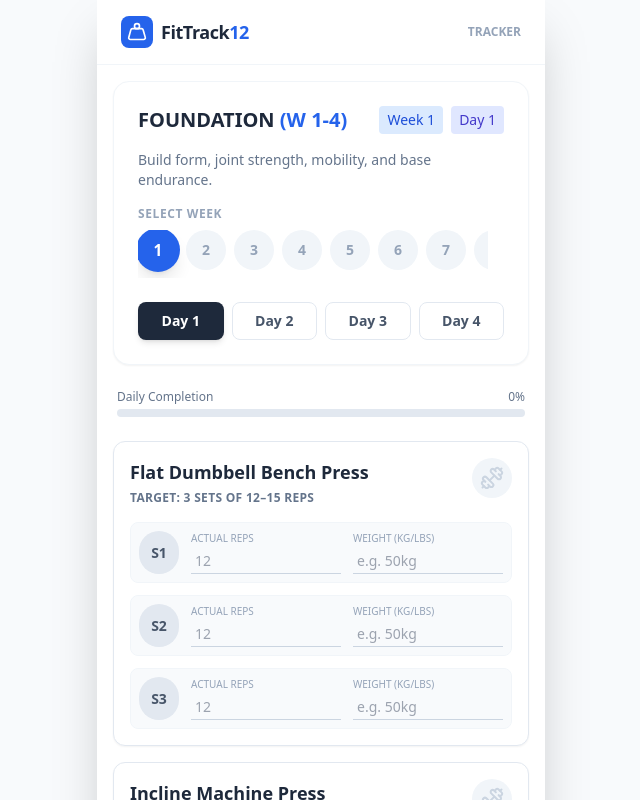
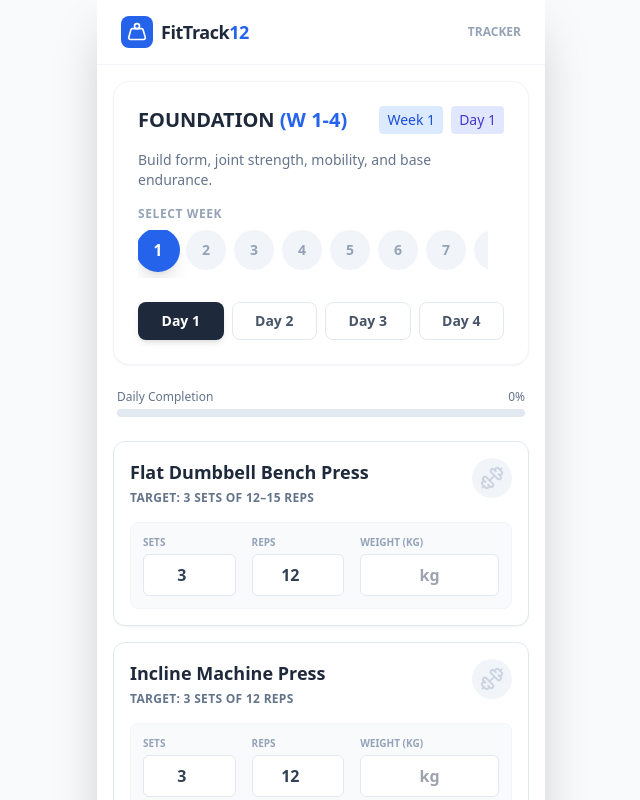
Before and after one commit to ashimsardar/exercise-app, a React (Vite) app: page / in a window 1280 px wide. Shown: the top 800 px of the page, without its empty margins (319-959 px from the left). Built offline with nearby package versions, Linux system fonts and the light colour scheme.

Commit message:
Simplify logging UI: Batch log sets, reps, and weight

```diff
--- a/src/App.jsx
+++ b/src/App.jsx
@@ -325,31 +325,31 @@ function WorkoutTracker() {
     );
 
     // --- Actions ---
-    const saveSetLog = (exId, setIndex, actualReps, weight) => {
+    // Batch Log Update
+    const updateBatchLog = (exId, setsInput, repsInput, weightInput) => {
         const logId = `w${currentWeek}-d${currentDay}-${exId}`;
 
         setLogs(prevLogs => {
-            // Get current log or initialize sets array
-            const currentLog = prevLogs[logId] || { sets: [] };
-            const currentSets = [...(currentLog.sets || [])];
+            const setsCount = parseInt(setsInput) || 0;
+            const repsCount = parseInt(repsInput) || 0;
 
-            // Update the specific set
-            currentSets[setIndex] = {
-                actualReps: parseInt(actualReps) || 0,
-                weight: weight,
-                completed: !!(actualReps || weight) // Mark as completed if any data is entered
-            };
-
-            const filteredSets = currentSets;
+            // Create new sets array based on batch input
+            const newSets = [];
+            for (let i = 0; i < setsCount; i++) {
+                newSets.push({
+                    actualReps: repsCount,
+                    weight: weightInput,
+                    completed: !!(repsCount && weightInput)
+                });
+            }
 
             const newData = {
                 week: currentWeek,
                 day: currentDay,
                 exerciseId: exId,
                 timestamp: new Date().toISOString(),
-                sets: filteredSets,
-                // The exercise is fully completed if the number of logged sets equals the target sets
-                completed: filteredSets.filter(s => s && s.completed).length >= (routine.find(ex => ex.id === exId)?.sets || 0),
+                sets: newSets,
+                completed: newSets.length >= (routine.find(ex => ex.id === exId)?.sets || 0) && newSets.every(s => s.completed),
             };
 
             const newLogs = {
@@ -481,7 +481,15 @@ function WorkoutTracker() {
                     {routine.map((ex) => {
                         const log = getLog(ex.id);
                         const isDone = log.completed;
-                        const setInputs = [...Array(ex.sets).keys()]; // Array [0, 1, 2, ...]
+
+                        // Default values for inputs
+                        const defaultSets = ex.sets;
+                        const defaultReps = parseInt(ex.reps.split('–')[0]) || 0;
+
+                        // Current values from log (take from first set if available, else defaults)
+                        const currentSetsVal = log.sets.length > 0 ? log.sets.length : defaultSets;
+                        const currentRepsVal = log.sets.length > 0 ? log.sets[0].actualReps : defaultReps;
+                        const currentWeightVal = log.sets.length > 0 ? log.sets[0].weight : '';
 
                         return (
                             <div
@@ -511,51 +519,44 @@ function WorkoutTracker() {
                                         </div>
                                     </div>
 
-                                    {/* Sets Grid */}
-                                    <div className="space-y-3 mt-4">
-                                        {setInputs.map((setIndex) => {
-                                            const setLog = log.sets[setIndex] || {};
-                                            const setCompleted = setLog.completed;
-                                            const repsLabelId = `reps-label-${ex.id}-${setIndex}`;
-                                            const weightLabelId = `weight-label-${ex.id}-${setIndex}`;
-
-                                            return (
-                                                <div key={setIndex} className={`flex gap-3 p-2 rounded-lg border transition-colors ${setCompleted ? 'bg-white border-blue-200' : 'bg-slate-50 border-slate-100'
-                                                    }`}>
-                                                    <div className={`w-10 flex-shrink-0 flex items-center justify-center rounded-full text-sm font-bold transition-all ${setCompleted ? 'bg-blue-500 text-white' : 'bg-slate-200 text-slate-600'
-                                                        }`}>
-                                                        S{setIndex + 1}
+                                    {/* Batch Input Row */}
+                                    <div className="mt-4 bg-slate-50 p-3 rounded-lg border border-slate-100">
+                                        <div className="flex gap-4">
+                                            {/* Sets Input */}
+                                            <div className="flex-1">
+                                                <label className="block text-[10px] font-bold text-slate-400 mb-1 uppercase">Sets</label>
+                                                <input
+                                                    type="number"
+                                                    value={currentSetsVal}
+                                                    onChange={(e) => updateBatchLog(ex.id, e.target.value, currentRepsVal, currentWeightVal)}
+                                                    className="w-full text-center font-bold text-slate-700 bg-white border border-slate-200 rounded-md py-2 focus:outline-none focus:border-blue-500 focus:ring-1 focus:ring-blue-500"
+                                                />
                                             </div>
 
-                                                    {/* Actual Reps Input */}
+                                            {/* Reps Input */}
                                             <div className="flex-1">
-                                                        <label id={repsLabelId} className="block text-[10px] font-medium text-slate-400 mb-0.5 uppercase">Actual {ex.unit === 'sec' ? 'Time' : 'Reps'}</label>
+                                                <label className="block text-[10px] font-bold text-slate-400 mb-1 uppercase">{ex.unit === 'sec' ? 'Secs' : 'Reps'}</label>
                                                 <input
                                                     type="number"
-                                                            placeholder={ex.reps.split('–')[0]}
-                                                            value={setLog.actualReps || ''}
-                                                            onChange={(e) => saveSetLog(ex.id, setIndex, e.target.value, setLog.weight)}
-                                                            aria-labelledby={repsLabelId}
-                                                            className="w-full text-sm bg-transparent border-b border-slate-300 px-1 py-0.5 text-slate-800 font-medium focus:outline-none focus:border-blue-500 transition-all"
+                                                    value={currentRepsVal}
+                                                    onChange={(e) => updateBatchLog(ex.id, currentSetsVal, e.target.value, currentWeightVal)}
+                                                    className="w-full text-center font-bold text-slate-700 bg-white border border-slate-200 rounded-md py-2 focus:outline-none focus:border-blue-500 focus:ring-1 focus:ring-blue-500"
                                                 />
                                             </div>
 
                                             {/* Weight Input */}
-                                                    <div className="flex-1">
-                                                        <label id={weightLabelId} className="block text-[10px] font-medium text-slate-400 mb-0.5 uppercase">Weight ({ex.unit === 'rounds' ? 'N/A' : 'kg/lbs'})</label>
+                                            <div className="flex-[1.5]">
+                                                <label className="block text-[10px] font-bold text-slate-400 mb-1 uppercase">Weight ({ex.unit === 'rounds' ? 'N/A' : 'kg'})</label>
                                                 <input
                                                     type="text"
-                                                            placeholder="e.g. 50kg"
-                                                            value={setLog.weight || ''}
-                                                            onChange={(e) => saveSetLog(ex.id, setIndex, setLog.actualReps, e.target.value)}
-                                                            disabled={ex.unit === 'rounds'} // Disable weight input for cardio rounds
-                                                            aria-labelledby={weightLabelId}
-                                                            className={`w-full text-sm border-b border-slate-300 px-1 py-0.5 font-medium focus:outline-none focus:border-blue-500 transition-all ${ex.unit === 'rounds' ? 'bg-slate-100 text-slate-400' : 'bg-transparent text-slate-800'}`}
+                                                    placeholder="kg"
+                                                    value={currentWeightVal}
+                                                    onChange={(e) => updateBatchLog(ex.id, currentSetsVal, currentRepsVal, e.target.value)}
+                                                    disabled={ex.unit === 'rounds'}
+                                                    className="w-full text-center font-bold text-slate-700 bg-white border border-slate-200 rounded-md py-2 focus:outline-none focus:border-blue-500 focus:ring-1 focus:ring-blue-500 disabled:bg-slate-100 disabled:text-slate-400"
                                                 />
                                             </div>
                                         </div>
-                                            )
-                                        })}
                                     </div>
                                 </div>
                             </div>
```
Lines whose indentation alone changed are shown as unchanged.
